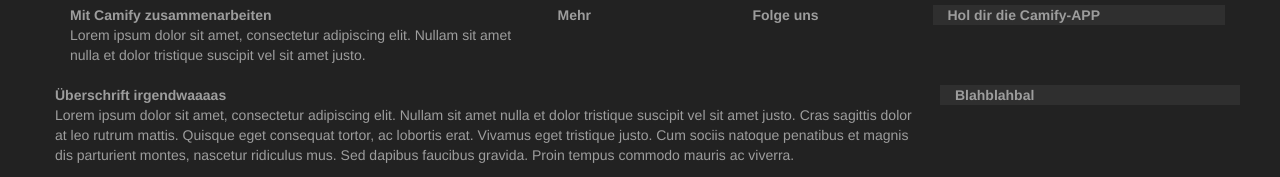
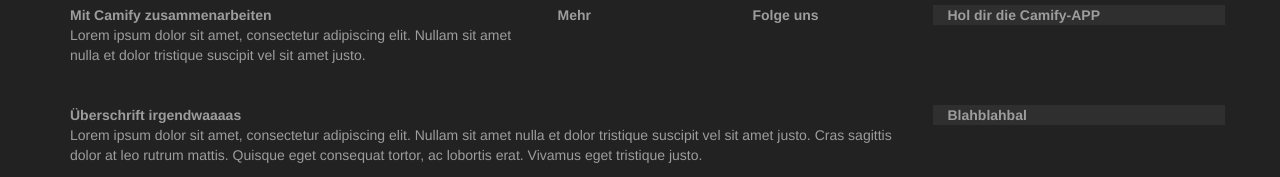
Before and after one commit to Exordian/exordian.github.io, a plain HTML site: page index.html in a window 1280 px wide. Shown: the part 646-823 px from the top of the page. Drawn offline with Linux system fonts and the light colour scheme.

Commit message:
- Kleinen Schönheitsfehler ausgebessert, hatte ein </div> vergessen

```diff
--- a/index.html
+++ b/index.html
@@ -144,11 +144,13 @@
                         <strong>Hol dir die Camify-APP</strong><br />
                     </div>
                 </div>
-                <div class="row"><div class="col-sm-12">&nbsp;</div><br />
+
+                <div class="row"><div class="col-sm-12">&nbsp;</div></div><br />
+
                 <div class="row">
                     <div class="col-sm-9">
                         <strong>&Uuml;berschrift irgendwaaaas</strong><br />
-                        Lorem ipsum dolor sit amet, consectetur adipiscing elit. Nullam sit amet nulla et dolor tristique suscipit vel sit amet justo. Cras sagittis dolor at leo rutrum mattis. Quisque eget consequat tortor, ac lobortis erat. Vivamus eget tristique justo. Cum sociis natoque penatibus et magnis dis parturient montes, nascetur ridiculus mus. Sed dapibus faucibus gravida. Proin tempus commodo mauris ac viverra.
+                        Lorem ipsum dolor sit amet, consectetur adipiscing elit. Nullam sit amet nulla et dolor tristique suscipit vel sit amet justo. Cras sagittis dolor at leo rutrum mattis. Quisque eget consequat tortor, ac lobortis erat. Vivamus eget tristique justo.
                     </div>
                     <div class="col-sm-3" style="background-color: #2f2f2f;">
                         <strong>Blahblahbal</strong><br />
```
